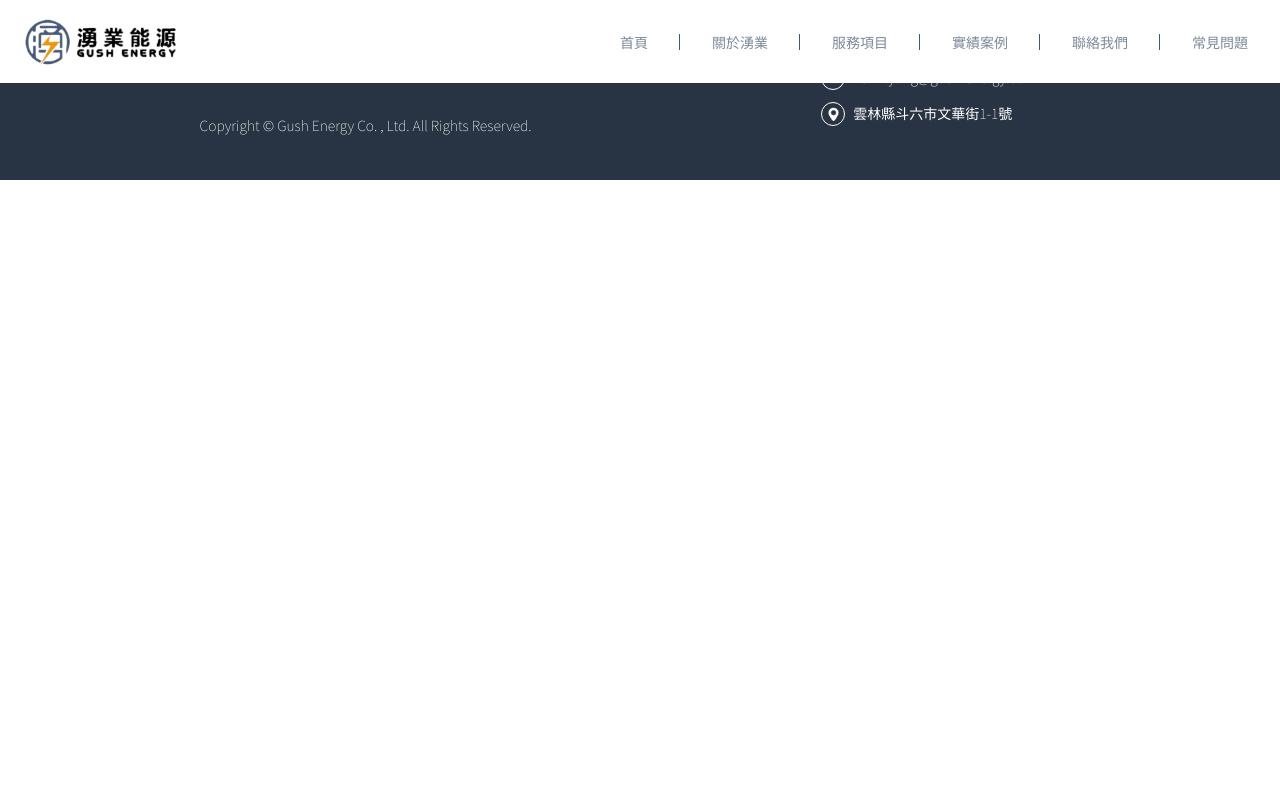
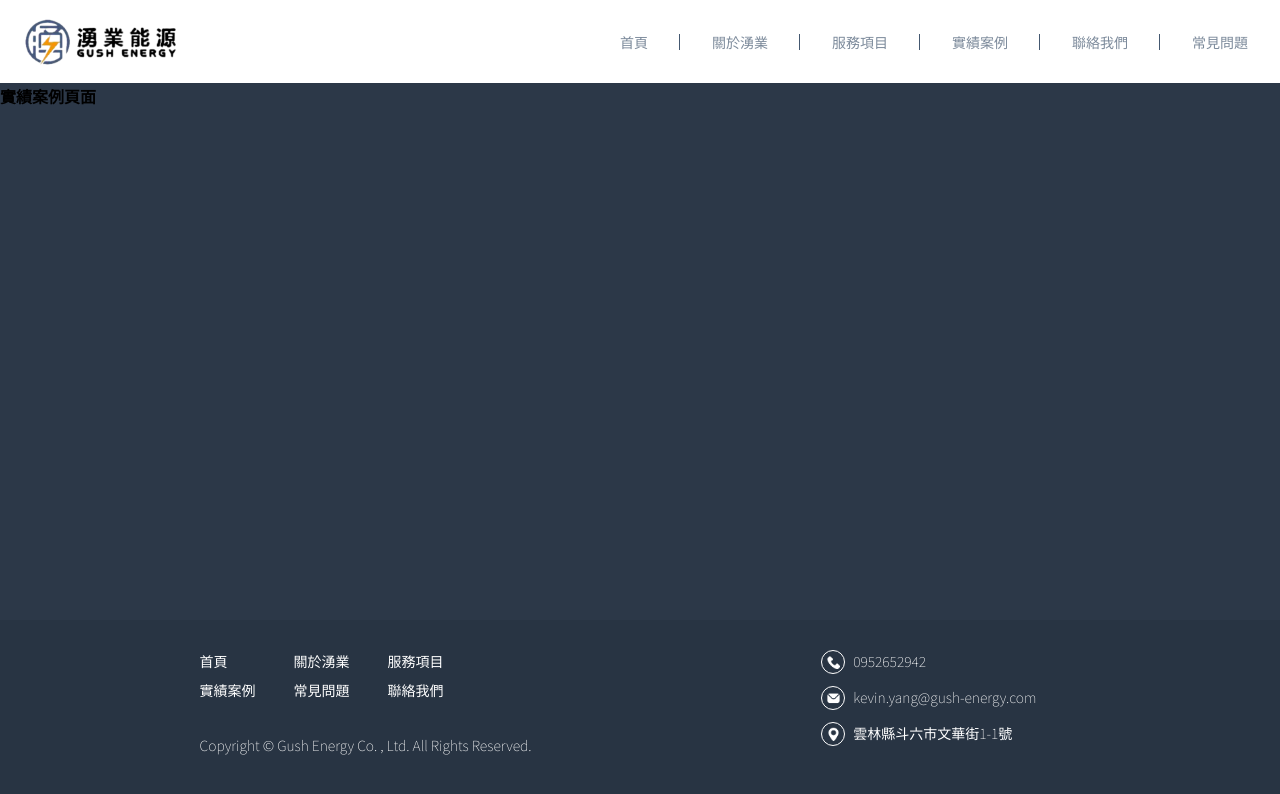
Before and after one commit to yaj55billy/gush-energy, a Nuxt app: page /case in a window 1280 px wide. Shown: the top 794 px of the page. Built offline with nearby package versions, Linux system fonts and the light colour scheme; a web font is replaced by a local one.

Commit message:
case page open and set link(5%)

```diff
--- a/components/Footer.vue
+++ b/components/Footer.vue
@@ -8,9 +8,7 @@
 					<NuxtLink to="/" class="footer__menu__link">首頁</NuxtLink>
 					<NuxtLink to="/about" class="footer__menu__link">關於湧業</NuxtLink>
 					<NuxtLink to="/service" class="footer__menu__link">服務項目</NuxtLink>
-					<NuxtLink to="javascript:;" class="footer__menu__link"
-						>實績案例</NuxtLink
-					>
+					<NuxtLink to="/case" class="footer__menu__link">實績案例</NuxtLink>
 					<NuxtLink to="/qa" class="footer__menu__link">常見問題</NuxtLink>
 					<NuxtLink to="/contact" class="footer__menu__link">聯絡我們</NuxtLink>
 				</nav>
--- a/components/Header.vue
+++ b/components/Header.vue
@@ -89,9 +89,7 @@ onUnmounted(() => {
 							>
 						</li>
 						<li class="nav__menu__item">
-							<NuxtLink to="javascript:;" class="nav__menu__link"
-								>實績案例</NuxtLink
-							>
+							<NuxtLink to="/case" class="nav__menu__link">實績案例</NuxtLink>
 						</li>
 						<li class="nav__menu__item">
 							<NuxtLink to="/contact" class="nav__menu__link"
--- a/pages/case.vue
+++ b/pages/case.vue
@@ -1,7 +1,9 @@
-<template></template>
+<script setup></script>
 
-<script>
-export default {};
-</script>
+<template>
+	<div class="page case">
+		<h2>實績案例頁面</h2>
+	</div>
+</template>
 
 <style></style>
--- a/pages/index.vue
+++ b/pages/index.vue
@@ -168,7 +168,7 @@ onUnmounted(() => {
 					</li>
 				</ul>
 				<div class="index__case__btn">
-					<NuxtLink to="javascript:;" class="btn">更多案例</NuxtLink>
+					<NuxtLink to="/case" class="btn">更多案例</NuxtLink>
 				</div>
 			</div>
 		</section>
```
